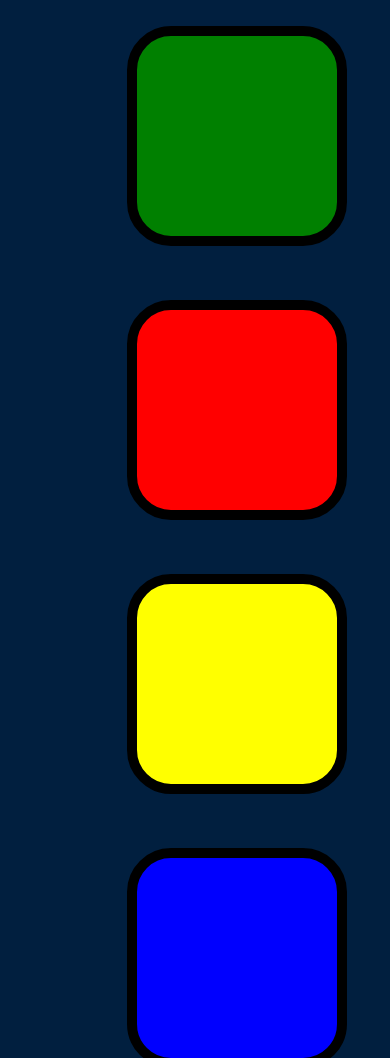
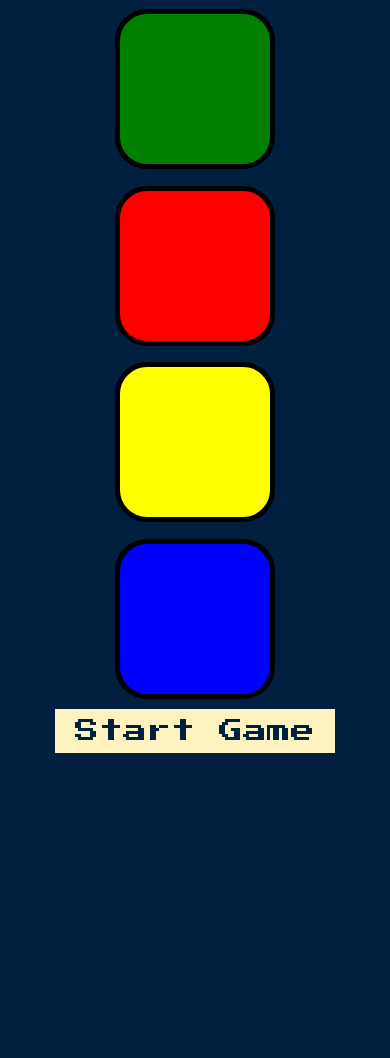
Before and after one commit to asr-repository/simon-game, a plain HTML site: page index.html in a window 390 px wide. Shown: the part 228-1286 px from the top of the page. After the commit the page ends 981 px from the top, so only its background shows below. Drawn offline with nearby package versions, Linux system fonts and the light colour scheme.

Commit message:
made mobile friendly

```diff
--- a/game.js
+++ b/game.js
@@ -25,7 +25,7 @@ function setupNextPattern() {
     var randomChosenColour = buttonColors[Math.floor(Math.random() * 4)];
     randomPattern.push(randomChosenColour);
     setTimeout(flashLastColorRandomPattern, 500);
-    setTimeout(function () { allowClick = true }, 900);
+    setTimeout(() => { allowClick = true }, 900);
 }
 
 // 2. To flash the newly added color in the Random Pattern Array:
@@ -75,6 +75,15 @@ $(document).keydown(function () {
     }
 });
 
+// Event listener for the start button
+$("#start-btn").on("click", function () {
+    if (c) {
+        init();
+        // Disable the start button to avoid multiple initiations
+        $(this).prop("disabled", true);
+    }
+});
+
 // Independent Event Listeners. (They must happen no matter what).
 
 // 1. On Clicking The Button Tile:
--- a/index.html
+++ b/index.html
@@ -4,6 +4,7 @@
 <head>
   <meta charset="utf-8">
   <title>Simon</title>
+  <meta name="viewport" content="width=device-width, initial-scale=1.0">
   <link rel="stylesheet" href="styles.css">
   <link href="https://fonts.googleapis.com/css?family=Press+Start+2P" rel="stylesheet">
   <script defer src="https://ajax.googleapis.com/ajax/libs/jquery/3.7.1/jquery.min.js"></script>
@@ -14,30 +15,21 @@
   <h1 id="level-title">Press Any Key to Start</h1>
   <div class="container">
     <div class="row">
-
-      <div type="button" id="green" class="btn green">
-
-      </div>
-
-      <div type="button" id="red" class="btn red">
-
+      <div class="btn-container">
+        <div type="button" id="green" class="btn green"></div>
+        <div type="button" id="red" class="btn red"></div>
       </div>
     </div>
 
     <div class="row">
-
-      <div type="button" id="yellow" class="btn yellow">
-
+      <div class="btn-container">
+        <div type="button" id="yellow" class="btn yellow"></div>
+        <div type="button" id="blue" class="btn blue"></div>
       </div>
-      <div type="button" id="blue" class="btn blue">
-
-      </div>
-
     </div>
-
   </div>
-
-
+  <!-- Start button for mobile users -->
+  <button id="start-btn" class="start-button">Start Game</button>
 </body>
 
 </html>
--- a/styles.css
+++ b/styles.css
@@ -1,4 +1,6 @@
 body {
+  margin: 0;
+  padding: 0;
   text-align: center;
   background-color: #011F3F;
 }
@@ -12,17 +14,27 @@ body {
 
 .container {
   display: block;
-  width: 50%;
+  width: 80%;
+  /* Adjusted width for better responsiveness */
   margin: auto;
 }
 
 .btn {
-  margin: 25px;
+  margin: 2%;
+  /* Adjusted margin for better spacing */
   display: inline-block;
-  height: 200px;
-  width: 200px;
-  border: 10px solid black;
+  height: 18vw;
+  /* Adjusted height as a percentage of viewport width */
+  width: 18vw;
+  /* Adjusted width as a percentage of viewport width */
+  max-height: 200px;
+  min-height: 150px;
+  max-width: 200px;
+  min-width: 150px;
+  border: 5px solid black;
   border-radius: 20%;
+  font-size: 1.5vw;
+  /* Adjusted font size as a percentage of viewport width */
 }
 
 .game-over {
@@ -47,6 +59,33 @@ body {
 }
 
 .pressed {
-  box-shadow: 0 0 20px white;
+  box-shadow: 0 0 10px white;
   background-color: grey;
 }
+
+.start-button {
+  background-color: #FEF2BF;
+  color: #011F3F;
+  font-family: 'Press Start 2P', cursive;
+  font-size: 1.5rem;
+  padding: 10px 20px;
+  border: none;
+  cursor: pointer;
+}
+
+/* Media query for smaller screens */
+@media screen and (max-width: 600px) {
+  .btn {
+    height: 25vw;
+    width: 25vw;
+    font-size: 3vw;
+    margin: 2%;
+  }
+}
+
+/* Media query to hide the start button on screens wider than 600px */
+@media screen and (min-width: 601px) {
+  .start-button {
+    display: none;
+  }
+}
```
